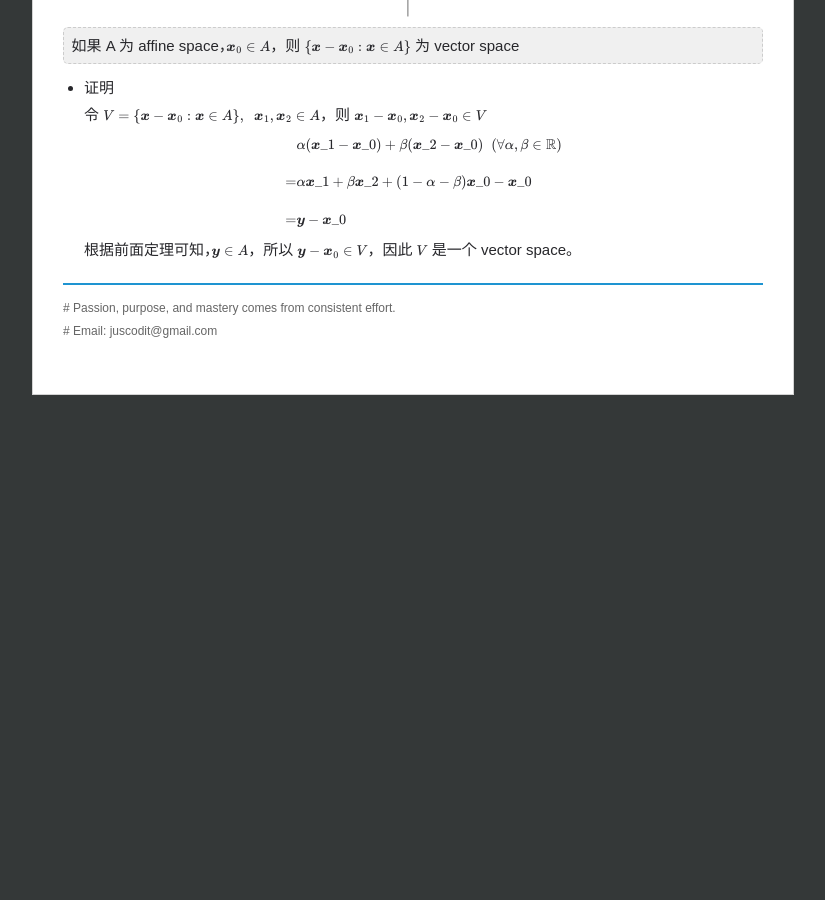
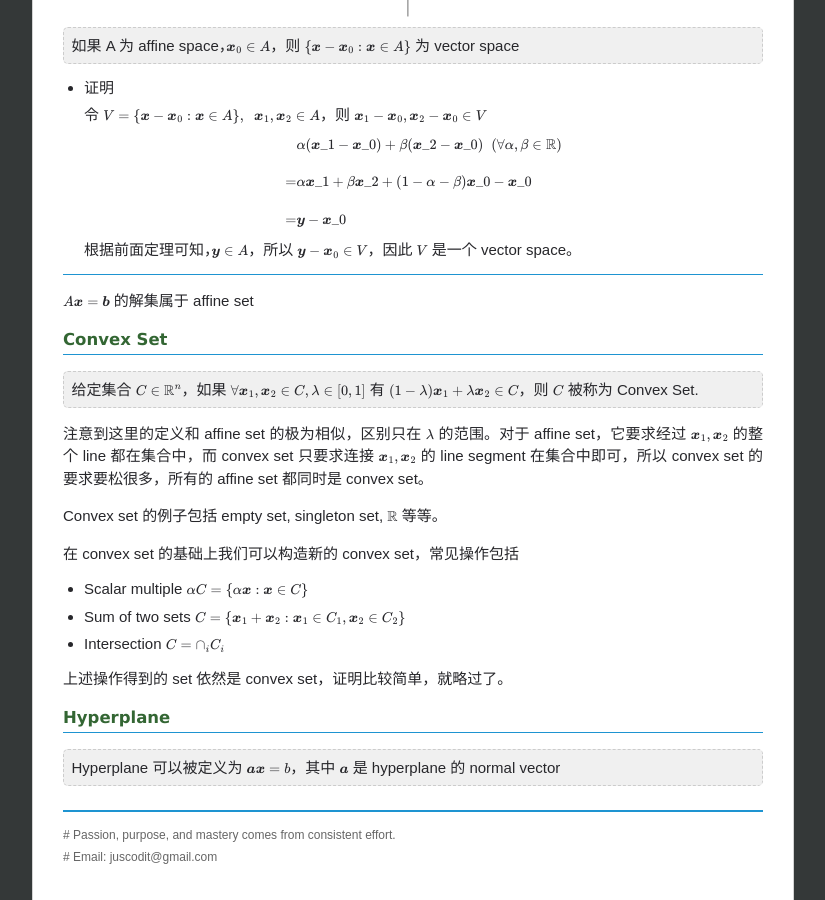
Before and after one commit to chenrushan/chenrushan.github.io, a Jekyll site: the page built from _posts/2014-04-15-NP-04-convex-set.markdown, in a window 1280 px wide and 900 px high, scrolled down 1856 px. Shown: the whole window, without its empty margins (227-1052 px from the left). Built offline with Jekyll 4.4.1, drawn with Linux system fonts in a browser that asks for light colours; Markdown is read by kramdown in place of the engine named in the settings; formulas are drawn with MathJax 3; before the commit the page ends 2261 px from its top, so only the background shows below that.

Commit message:
[np04]: update

```diff
--- a/_posts/2014-04-15-NP-04-convex-set.markdown
+++ b/_posts/2014-04-15-NP-04-convex-set.markdown
@@ -95,3 +95,33 @@ Line segment 也被记为 $LS[\boldsymbol{x}_1, \boldsymbol{x}_2]$
   $$
 
   根据前面定理可知，$\boldsymbol{y} \in A$，所以 $\boldsymbol{y} - \boldsymbol{x}\_0 \in V$，因此 $V$ 是一个 vector space。
+
+----------
+
+$A\boldsymbol{x} = \boldsymbol{b}$ 的解集属于 affine set
+
+#### Convex Set
+
+<blockquote>
+给定集合 $C \in \mathbb{R}^n$，如果 $\forall \boldsymbol{x}_1, \boldsymbol{x}_2 \in C, \lambda \in [0, 1]$ 有 $(1 - \lambda) \boldsymbol{x}_1 + \lambda \boldsymbol{x}_2 \in C$，则 $C$ 被称为 Convex Set.
+</blockquote>
+
+注意到这里的定义和 affine set 的极为相似，区别只在 $\lambda$ 的范围。对于 affine set，它要求经过 $\boldsymbol{x}\_1, \boldsymbol{x}\_2$ 的整个 line 都在集合中，而 convex set 只要求连接 $\boldsymbol{x}\_1, \boldsymbol{x}\_2$ 的 line segment 在集合中即可，所以 convex set 的要求要松很多，所有的 affine set 都同时是 convex set。
+
+Convex set 的例子包括 empty set, singleton set, $\mathbb{R}$ 等等。
+
+在 convex set 的基础上我们可以构造新的 convex set，常见操作包括
+
+* Scalar multiple $\alpha C = \\{\alpha \boldsymbol{x}: \boldsymbol{x} \in C\\}$
+
+* Sum of two sets $C = \\{\boldsymbol{x}\_1 + \boldsymbol{x}\_2: \boldsymbol{x}\_1 \in C\_1, \boldsymbol{x}\_2 \in C\_2\\}$
+
+* Intersection $C = \cap\_i C\_i$
+
+上述操作得到的 set 依然是 convex set，证明比较简单，就略过了。
+
+#### Hyperplane
+
+<blockquote>
+Hyperplane 可以被定义为 $\boldsymbol{ax}=b$，其中 $\boldsymbol{a}$ 是 hyperplane 的 normal vector
+</blockquote>
```
